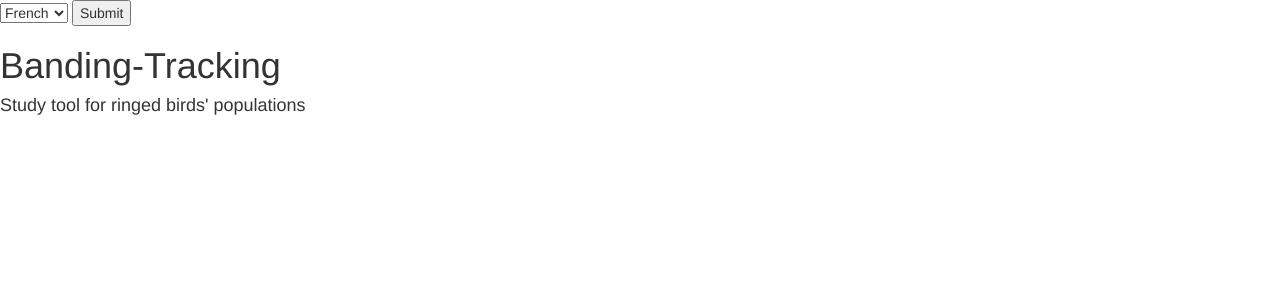
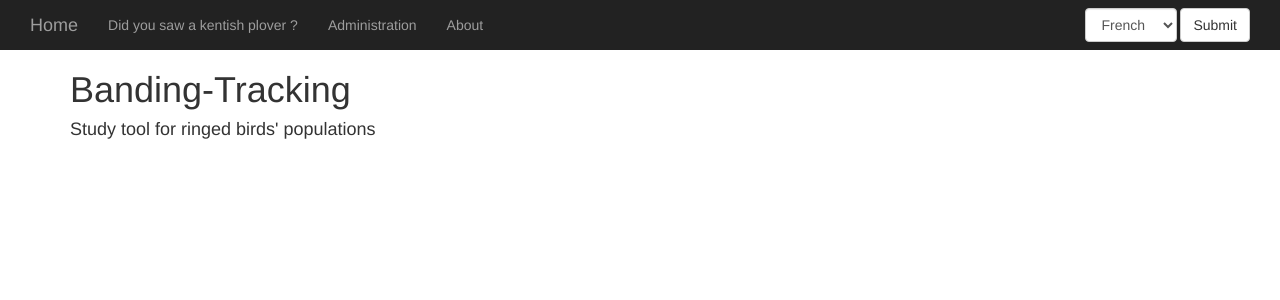
Before and after one commit to Carmain/banding-tracking-v2, a Django app: page / in a window 1280 px wide. Shown: the top 300 px of the page. Run offline with Django 3.2, Linux system fonts and the light colour scheme; some libraries are stand-ins or nearby versions.

Commit message:
Implement the navbar

```diff
--- a/templates/template.html
+++ b/templates/template.html
@@ -3,6 +3,7 @@
 
 <!DOCTYPE html>
 <html lang="fr">
+
 <head>
   <meta charset="utf-8">
   <meta http-equiv="X-UA-Compatible" content="IE=edge">
@@ -20,21 +21,43 @@
       <script src="https://oss.maxcdn.com/respond/1.4.2/respond.min.js"></script>
     <![endif]-->
 </head>
+
 <body>
-    <form action="/i18n/setlang/" method="post">
+  <nav class="navbar-inverse">
+    <div class="container-fluid">
+      <div class="navbar-header">
+        <button type="button" class="navbar-toggle collapsed" data-toggle="collapse" data-target="#navbar-collapse-burger">
+          <span class="sr-only">{% trans "Toggle navigation" %}</span>
+          <span class="icon-bar"></span>
+          <span class="icon-bar"></span>
+          <span class="icon-bar"></span>
+        </button>
+        <a class="navbar-brand" href="#">{% trans "Home" %}</a>
+      </div>
+      <div class="collapse navbar-collapse" id="navbar-collapse-burger">
+        <ul class="nav navbar-nav">
+          <li><a href="#">{% trans "Did you saw a kentish plover ?" %}</a></li>
+          <li><a href="#">{% trans "Administration" %}</a></li>
+          <li><a href="#">{% trans "About" %}</a></li>
+        </ul>
+        <form class="navbar-form navbar-right" action="/i18n/setlang/" method="post">
           {% csrf_token %}
-
-        <select name="language">
+          <div class="form-group">
+            <select name="language" class="form-control">
               {% for lang in LANGUAGES %}
                   <option value="{{ lang.0 }}">{{ lang.1 }}</option>
               {% endfor %}
             </select>
-
-        <input type="submit" value="{% trans 'Submit' %}"/>
+          </div>
+          <button type="submit" class="btn btn-default">Submit</button>
         </form>
-
+      </div>
+    </div>
+  </nav>
+  <div class="container">
     {% block content %}
     {% endblock %}
+  </div>
 
   <!-- jQuery (necessary for Bootstrap's JavaScript plugins) -->
   <script src="{% static 'libs/jquery/dist/jquery.min.js' %}"></script>
```
Lines whose indentation alone changed are shown as unchanged.
